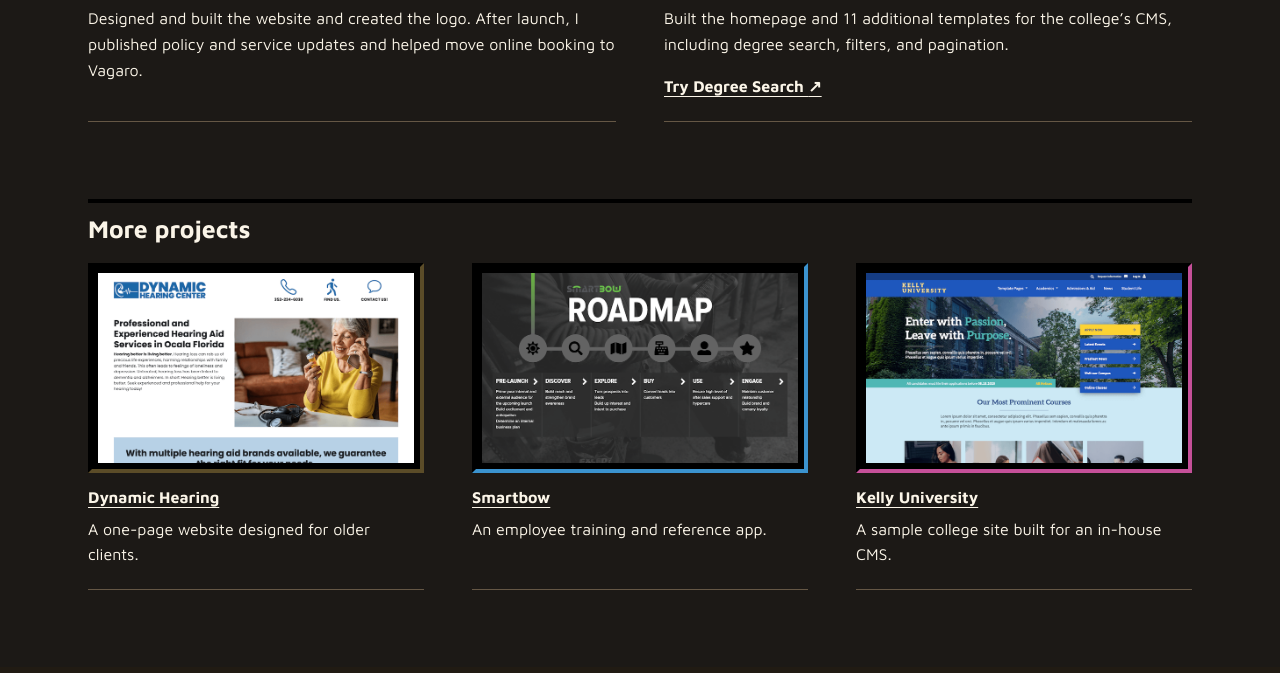
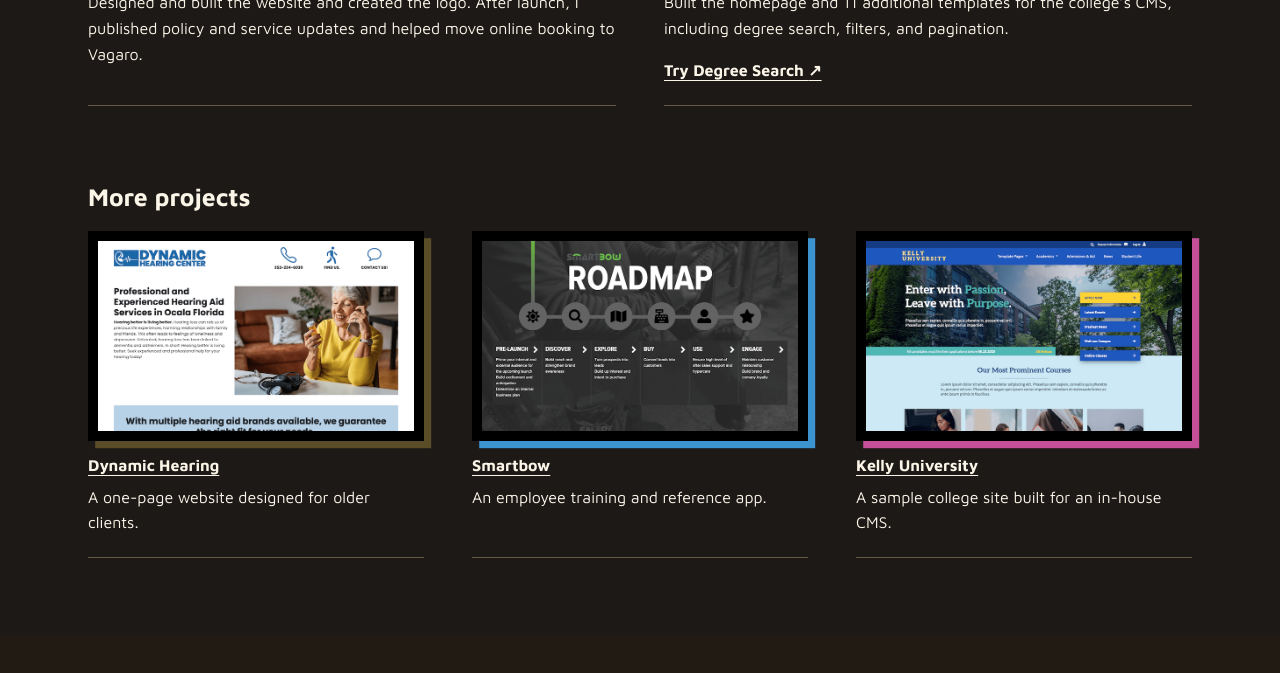
Before and after one commit to mossymatrix/portfolio-2026, a plain HTML site: page index.html in a window 1280 px wide. Shown: the part 1354-2027 px from the top of the page. Drawn offline with Linux system fonts and the light colour scheme.

Commit message:
Match project accents to the About photo shadow

```diff
--- a/css/portfolio.css
+++ b/css/portfolio.css
@@ -132,11 +132,6 @@ main:has(> #work) {
   background: #1c1916;
   color: var(--paper);
 }
-#work > h2,
-.more-title {
-  border-top: .25rem solid #000;
-  padding-top: .75rem;
-}
 .featured, .more { display: grid; gap: clamp(1.5rem, 4vw, 3rem); }
 .featured { grid-template-columns: repeat(2, minmax(0, 1fr)); }
 .more { grid-template-columns: repeat(3, minmax(0, 1fr)); }
@@ -153,8 +148,7 @@ main:has(> #work) {
   background: #000;
   padding: .375rem;
   border: .25rem solid #000;
-  border-right-color: var(--frame-accent);
-  border-bottom-color: var(--frame-accent);
+  box-shadow: .45rem .45rem 0 var(--frame-accent);
 }
 #work a:hover,
 #work a:focus-visible { color: var(--yellow); }
```
